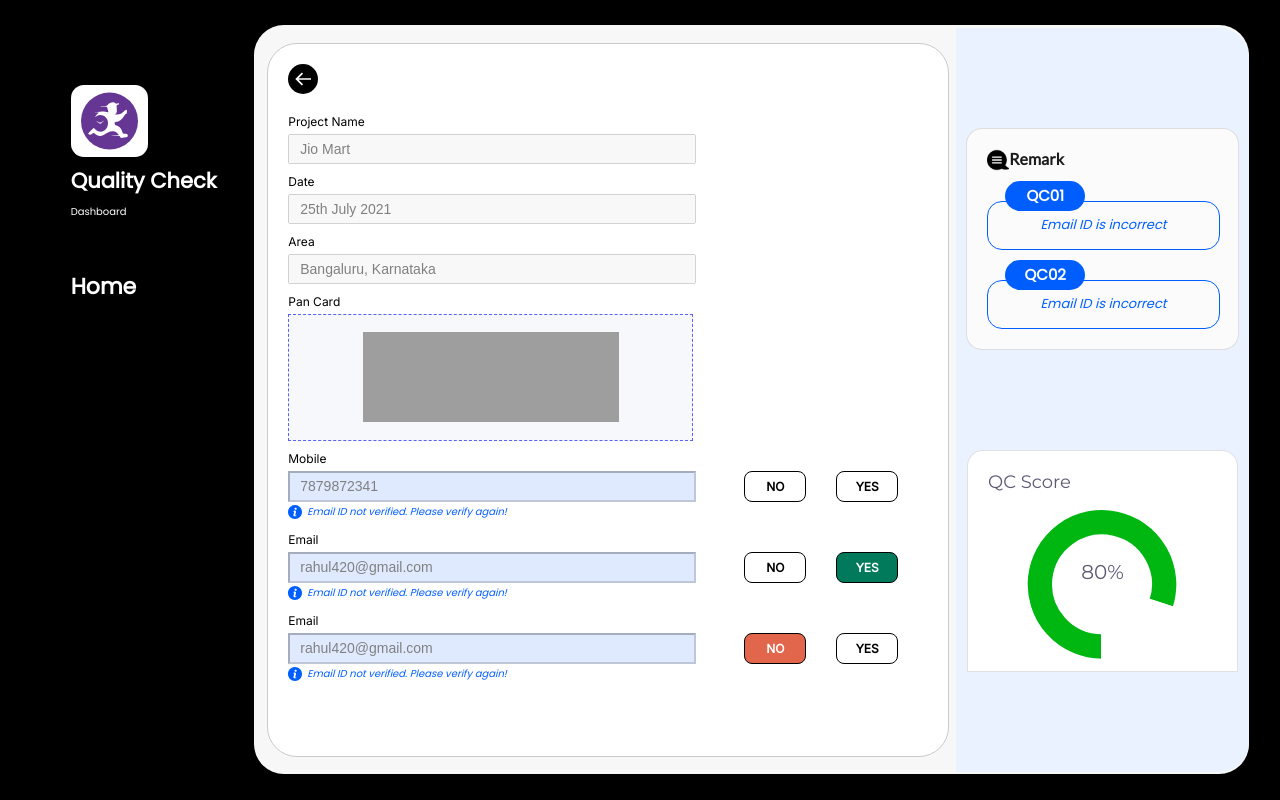
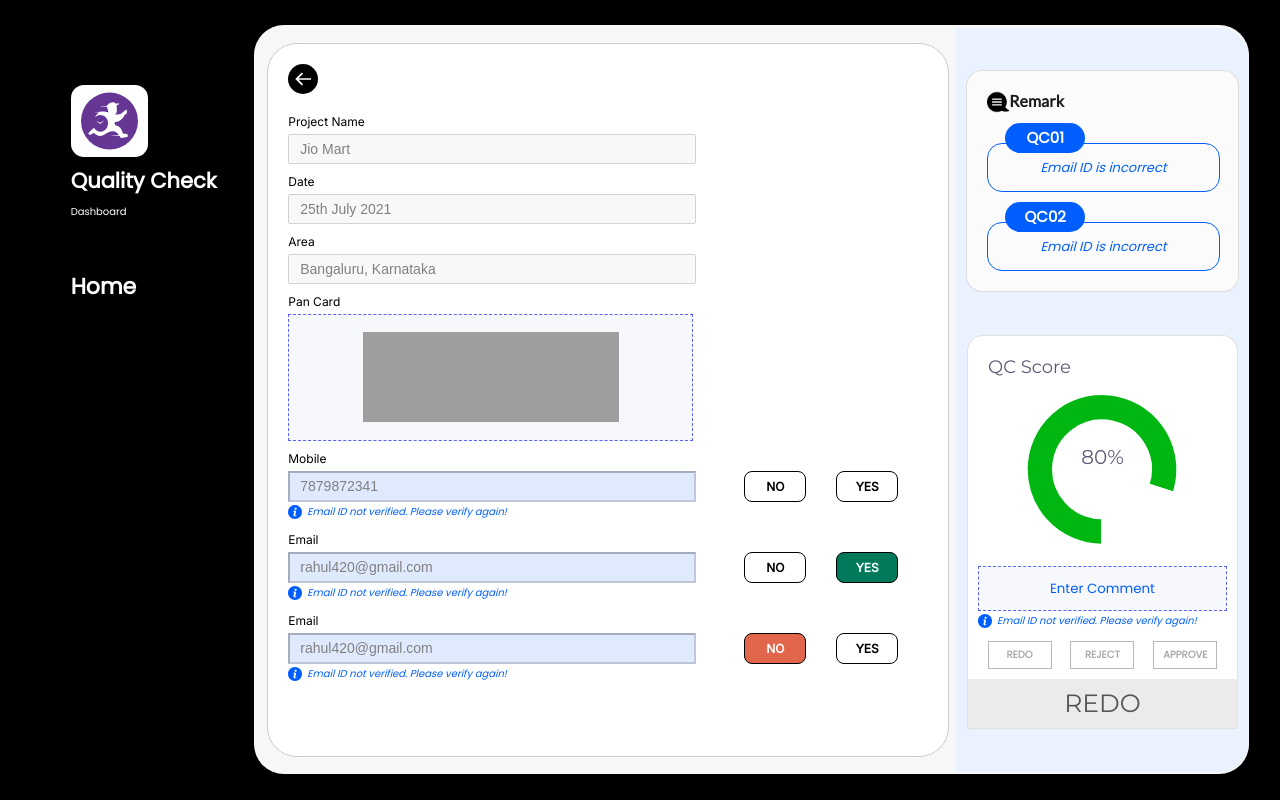
Before and after one commit to swaroop-chandra/taskmo-assignment10, a React (Create React App) app: page / in a window 1280 px wide. Built offline with nearby package versions, Linux system fonts and the light colour scheme; grey boxes are pictures that could not be loaded.

Commit message:
comments removed

```diff
--- a/src/component/main-content.js
+++ b/src/component/main-content.js
@@ -150,8 +150,8 @@ export default function MainContent({blur}) {
 
 
             </div>
-            {/* <QcscoreComp2/> */}
-            {/* <div className="redoText">REDO</div> */}
+            <QcscoreComp2/>
+            <div className="redoText">REDO</div>
           </div>
         </div>
       </div>
```
